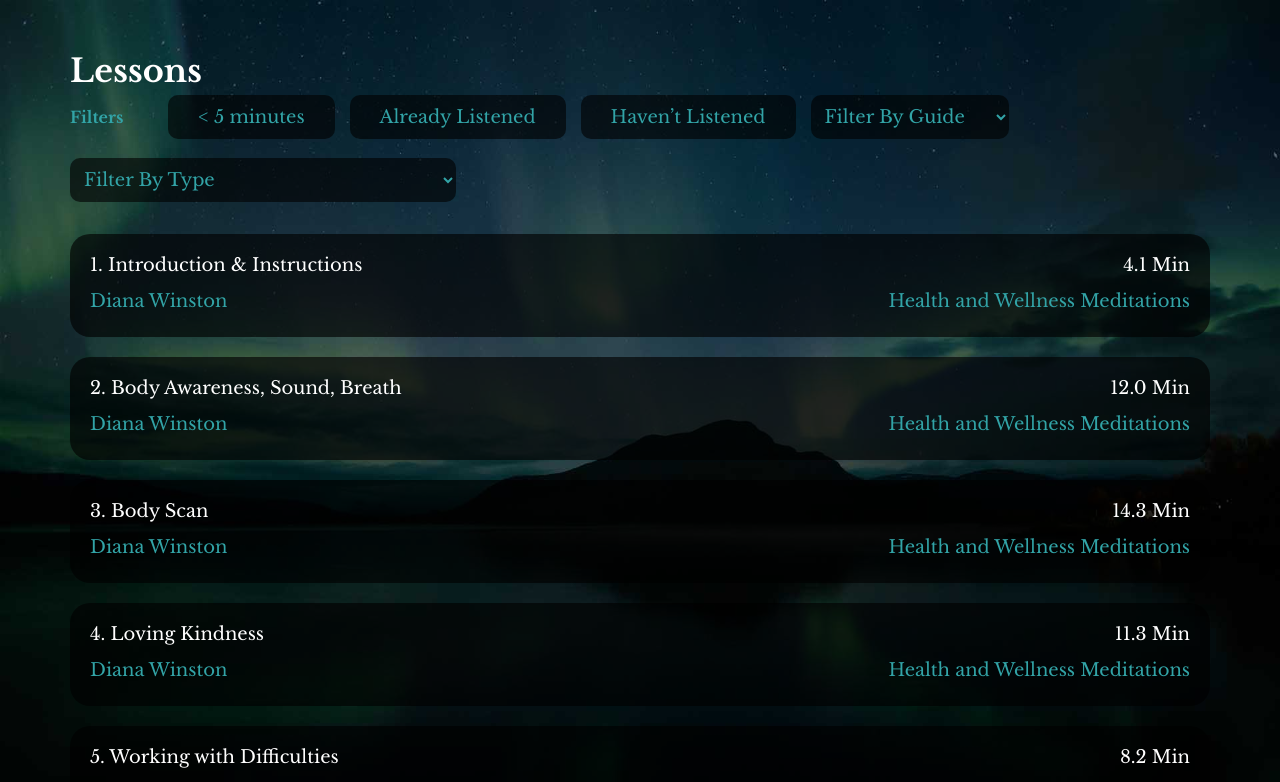
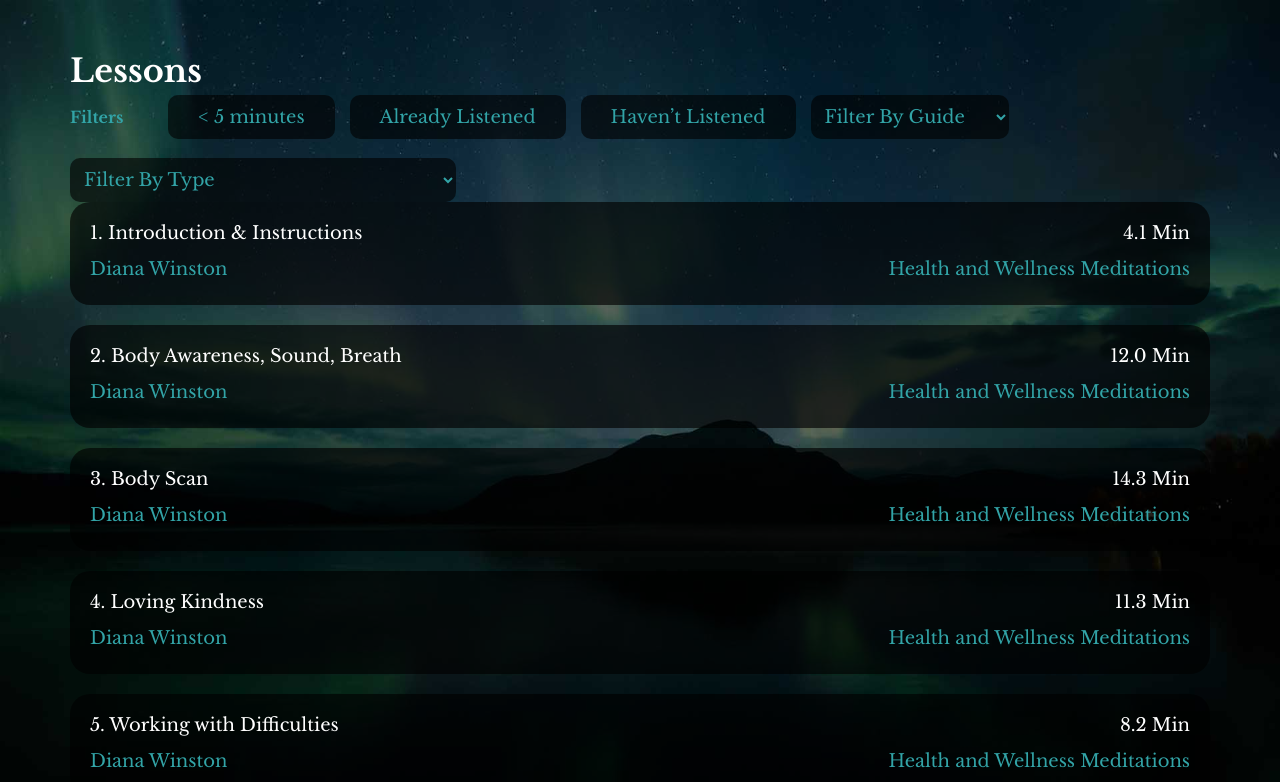
Before and after one commit to alshakerM/Mente, a Next.js app: page /lessons in a window 1280 px wide. Shown: the top 782 px of the page. Built offline with nearby package versions, Linux system fonts and the light colour scheme.

Commit message:
Rename Credits to Footer and remove margin

```diff
--- a/components/Credits/Credits.js
+++ b/components/Footer/Footer.js
@@ -1,7 +1,7 @@
 import { GitHub, Twitter } from '@mui/icons-material';
-import styles from './Credits.module.css';
+import styles from './Footer.module.css';
 
-export function Credits() {
+export function Footer() {
   return (
     <div className={styles.contentContainer} id="credits">
       <h1 className={styles.title}>Mente</h1>
--- a/components/HomePage/HomePage.js
+++ b/components/HomePage/HomePage.js
@@ -2,7 +2,7 @@ import Link from 'next/link';
 import styles from './HomePage.module.css';
 import Image from 'next/image';
 import { Lessons } from '../Lessons/Lessons';
-import { Credits } from '../Credits/Credits';
+import { Credits, Footer } from '../Footer/Footer';
 
 export function HomePage() {
   return (
@@ -48,7 +48,7 @@ export function HomePage() {
       </div>
 
       <Lessons />
-      <Credits />
+      <Footer />
     </>
   );
 }
--- a/components/Lessons/Lessons.module.css
+++ b/components/Lessons/Lessons.module.css
@@ -45,6 +45,8 @@
   list-style: none;
   padding: 0;
   min-height: 100%;
+  margin: 0;
+  padding-bottom: 50px;
 }
 .audioSection::-webkit-scrollbar {
   display: none;
```
Also changed, not shown: components/Footer/Footer.module.css (renamed from components/Credits/Credits.module.css).
